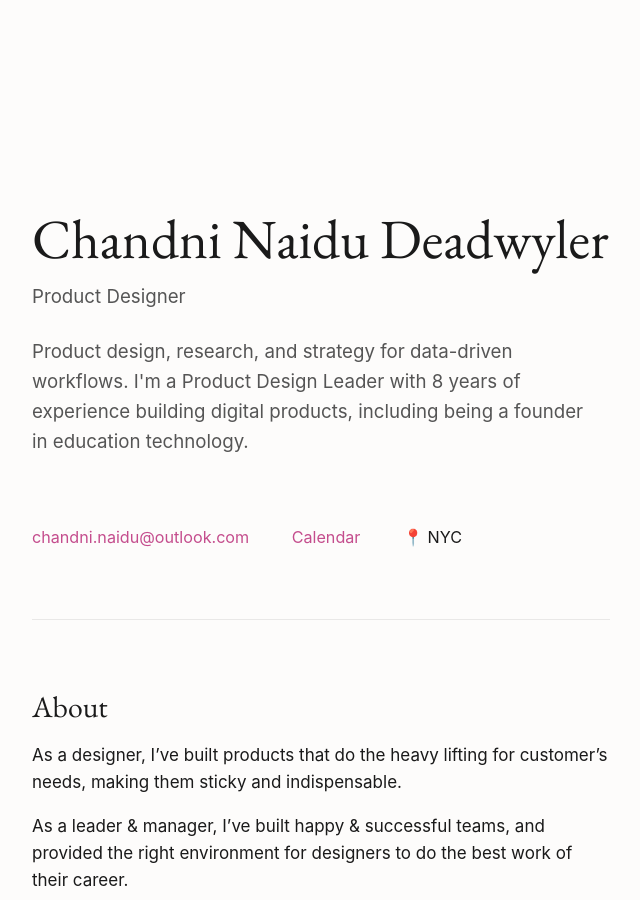
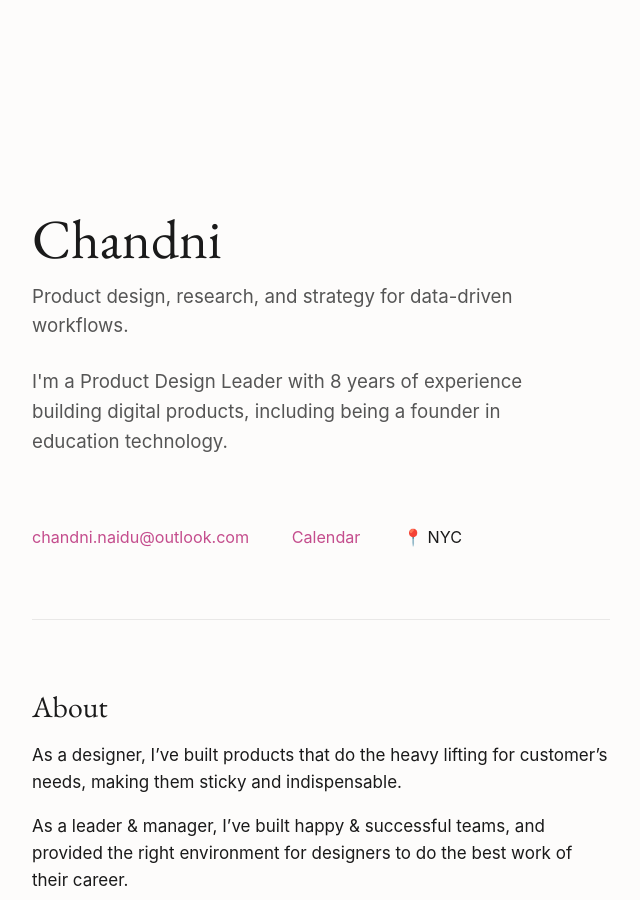
Before and after one commit to chandniverse/chandniverse.github.io, a Jekyll site: the page built from index.md, in a window 1280 px wide and 900 px high. Shown: the whole window, without its empty margins (319-959 px from the left). Built offline with Jekyll 4.4.1, drawn with Linux system fonts in a browser that asks for light colours; some web fonts are replaced; some of the changed text lies outside the part shown.

Commit message:
markdown

```diff
--- a/index.md
+++ b/index.md
@@ -3,9 +3,9 @@ layout: home
 ---
 
 <div class="intro">
-  <h1 class="intro__title">Chandni Naidu Deadwyler</h1>
-  <p class="intro__role">Product Designer</p>
-  <p class="intro__bio">Product design, research, and strategy for data-driven workflows. I'm a Product Design Leader with 8 years of experience building digital products, including being a founder in education technology.</p>
+  <h1 class="intro__title">Chandni</h1>
+  <p class="intro__role">Product design, research, and strategy for data-driven workflows.</p>
+  <p class="intro__bio"> I'm a Product Design Leader with 8 years of experience building digital products, including being a founder in education technology.</p>
 </div>
 
 <div class="contact-links">
@@ -66,7 +66,7 @@ As a leader & manager, I've built happy & successful teams, and provided the rig
 
 ## Get in touch
 
-Currently open to full time work or contracts in product design, research and strategy in finance, healthcare and ed-tech. Remote, or in-person in NYC.
+
 
 <div class="contact-links">
   <a href="mailto:chandni.naidu@outlook.com">Email</a>
```
Also changed, not shown: 2 other files.
